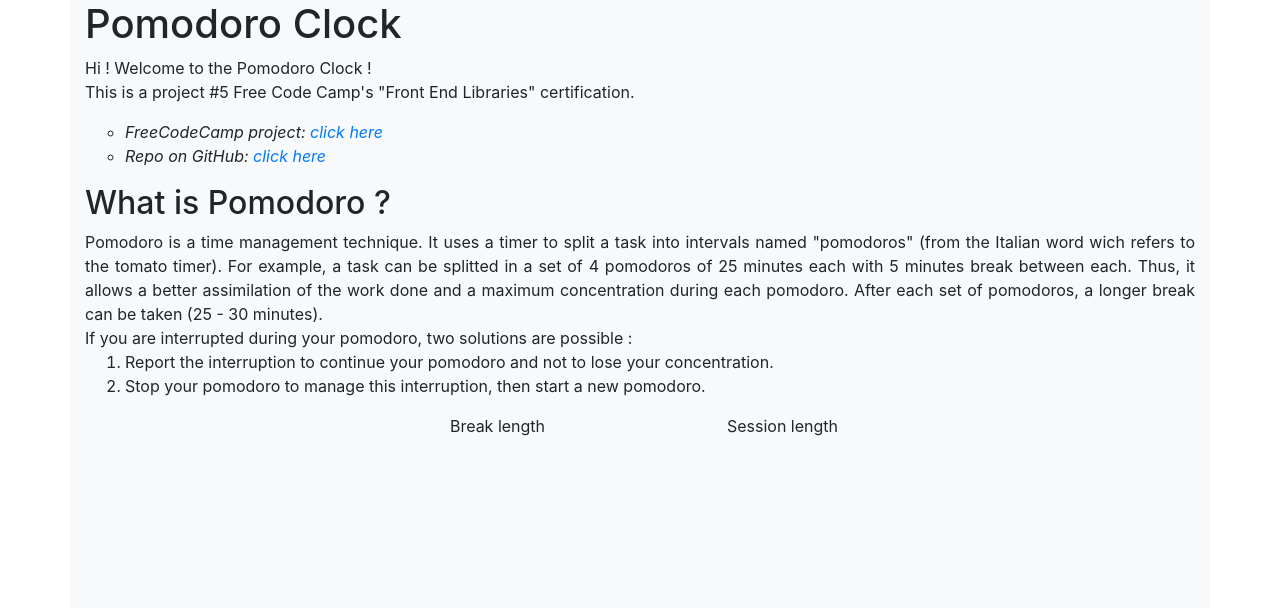
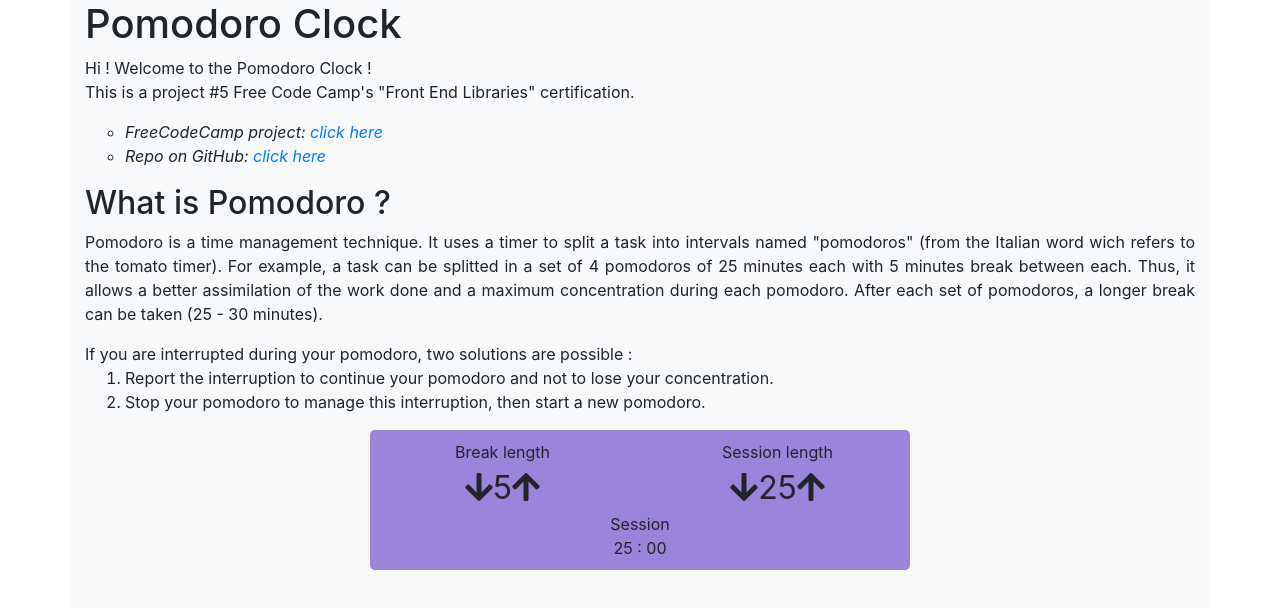
Before and after one commit to Airthee/pomodoro-clock, a React (Create React App) app: page / in a window 1280 px wide. Shown: the top 608 px of the page. Built offline with nearby package versions, Linux system fonts and the light colour scheme.

Commit message:
Improvements
* Add style
* Add timer
* Improve length picker

```diff
--- a/package.json
+++ b/package.json
@@ -3,6 +3,9 @@
   "version": "0.1.0",
   "private": true,
   "dependencies": {
+    "@fortawesome/fontawesome-svg-core": "^1.2.28",
+    "@fortawesome/free-solid-svg-icons": "^5.13.0",
+    "@fortawesome/react-fontawesome": "^0.1.9",
     "@testing-library/jest-dom": "^4.2.4",
     "@testing-library/react": "^9.3.2",
     "@testing-library/user-event": "^7.1.2",
--- a/src/App.tsx
+++ b/src/App.tsx
@@ -18,12 +18,14 @@
               For example, a task can be splitted in a set of 4 pomodoros of 25 minutes each with 5 minutes break between each.
               Thus, it allows a better assimilation of the work done and a maximum concentration during each pomodoro.
               After each set of pomodoros, a longer break can be taken (25 - 30 minutes).<br />
+            </p>
+            <div>
               If you are interrupted during your pomodoro, two solutions are possible :
               <ol>
                 <li>Report the interruption to continue your pomodoro and not to lose your concentration.</li>
                 <li>Stop your pomodoro to manage this interruption, then start a new pomodoro.</li>
               </ol>
-            </p>
+            </div>
           </section>
         </div>
         <Row className="justify-content-center">
--- /dev/null
+++ b/src/components/PomodoroClock.scss
@@ -0,0 +1,6 @@
+.pomodoro-clock {
+  background-color: #9a84dc;
+  padding: 10px;
+  border-radius: 5px;
+  user-select: none;
+}
--- a/src/components/PomodoroClock.tsx
+++ b/src/components/PomodoroClock.tsx
@@ -1,17 +1,90 @@
 import React from 'react';
 import {Row, Col} from 'react-bootstrap';
 import PomodoroLengthPicker from './PomodoroLengthPicker';
+import PomodoroTimer from './PomodoroTimer';
+import './PomodoroClock.scss';
 
-class PomodoroClock extends React.Component {
+type Props = {
+
+};
+
+type State = {
+  breakLength: number,
+  sessionLength: number,
+  timerRunning: boolean
+};
+
+class PomodoroClock extends React.Component<Props, State> {
+  state: State = {
+    breakLength: 5,
+    sessionLength: 25,
+    timerRunning: false
+  };
+
+  constructor(props: Props) {
+    super(props);
+    this.incrementBreak = this.incrementBreak.bind(this);
+    this.decrementBreak = this.decrementBreak.bind(this);
+    this.incrementSession = this.incrementSession.bind(this);
+    this.decrementSession = this.decrementSession.bind(this);
+  }
+
+  incrementBreak() {
+    this.setState((state) => ({
+      breakLength: state.breakLength + 1
+    }));
+  }
+
+  decrementBreak() {
+    if (this.state.breakLength > 1) {
+        this.setState((state) => ({
+        breakLength: state.breakLength - 1
+      }));
+    }
+  }
+
+  incrementSession() {
+    this.setState((state) => ({
+      sessionLength: state.sessionLength + 1
+    }));
+  }
+
+  decrementSession() {
+    if (this.state.sessionLength > 1) {
+      this.setState((state) => ({
+        sessionLength: state.sessionLength - 1
+      }));
+    }
+  }
+
   render() {
     return (
-      <div>
+      <div className="pomodoro-clock">
         <Row>
           <Col>
-            <PomodoroLengthPicker id="break-label">Break length</PomodoroLengthPicker>
+            <PomodoroLengthPicker
+              idPrefix="break"
+              value={this.state.breakLength}
+              onClickIncrement={this.incrementBreak}
+              onClickDecrement={this.decrementBreak}
+            >Break length</PomodoroLengthPicker>
           </Col>
           <Col>
-            <PomodoroLengthPicker id="session-label">Session length</PomodoroLengthPicker>
+            <PomodoroLengthPicker
+              idPrefix="session"
+              value={this.state.sessionLength}
+              onClickIncrement={this.incrementSession}
+              onClickDecrement={this.decrementSession}
+            >Session length</PomodoroLengthPicker>
+          </Col>
+        </Row>
+        <Row>
+          <Col>
+            <PomodoroTimer
+              label="Session"
+              startMinutes={this.state.sessionLength}
+              running={this.state.timerRunning}
+            />
           </Col>
         </Row>
       </div>
--- /dev/null
+++ b/src/components/PomodoroLengthPicker.scss
@@ -0,0 +1,9 @@
+.pomodoro-length-picker {
+  &--value {
+    font-size: 2em;
+  }
+
+  &--arrow {
+    cursor: pointer;
+  }
+}
--- a/src/components/PomodoroLengthPicker.tsx
+++ b/src/components/PomodoroLengthPicker.tsx
@@ -1,15 +1,37 @@
 import React from 'react';
+import { FontAwesomeIcon } from '@fortawesome/react-fontawesome';
+import { faArrowUp, faArrowDown } from '@fortawesome/free-solid-svg-icons';
+import './PomodoroLengthPicker.scss';
 
-type PomodoroLengthPickerProps = {
-  id: string
+type Props = {
+  idPrefix: string,
+  value: number,
+  onClickIncrement: (() => void),
+  onClickDecrement: (() => void)
 };
 
-class PomodoroLengthPicker extends React.Component<PomodoroLengthPickerProps> {
+class PomodoroLengthPicker extends React.Component<Props> {
+  generateId(suffix: string) {
+    return [this.props.idPrefix, suffix].join('-');
+  }
+
   render() {
     return (
-      <div>
-        <div id={this.props.id}>{this.props.children}</div>
-        <div></div>
+      <div className="pomodoro-length-picker">
+        <div id={this.generateId('label')} className="pomodoro-length-picker--label">{this.props.children}</div>
+        <div className="d-flex justify-content-center align-items-center">
+          <span id={this.generateId('increment')} className="pomodoro-length-picker--arrow" onClick={this.props.onClickDecrement}>
+            <FontAwesomeIcon icon={faArrowDown} size="2x" />
+          </span>
+
+          <span id={this.generateId('length')} className="pomodoro-length-picker--value">
+            {this.props.value}
+          </span>
+
+          <span id={this.generateId('decrement')} className="pomodoro-length-picker--arrow" onClick={this.props.onClickIncrement}>
+            <FontAwesomeIcon icon={faArrowUp} size="2x" />
+          </span>
+        </div>
       </div>
     );
   }
--- /dev/null
+++ b/src/components/PomodoroTimer.tsx
@@ -0,0 +1,56 @@
+import React from 'react';
+
+type Props = {
+  label: string,
+  running: boolean,
+} & Required<DefaultProps>;
+
+type DefaultProps = {
+  startMinutes: number,
+  startSeconds: number,
+  onChange: ((minutes: number, seconds: number) => void)
+};
+
+type State = {
+  minutes: number,
+  seconds: number,
+};
+
+class PomodoroTimer extends React.Component<Props, State> {
+  static defaultProps: DefaultProps = {
+    startMinutes: 0,
+    startSeconds: 0,
+    onChange: () => {}
+  };
+
+  constructor(props: Props) {
+    super(props);
+    this.state = {
+      minutes: this.props.startMinutes,
+      seconds: this.props.startSeconds
+    };
+  }
+
+  renderTimeLeft() {
+    const formattedMinutes = String(this.state.minutes).padStart(2, '0');
+    const formattedSeconds = String(this.state.seconds).padStart(2, '0');
+    return (
+      <div id="time-left">
+        <span>{formattedMinutes}</span>
+        <span> : </span>
+        <span>{formattedSeconds}</span>
+      </div>
+    );
+  }
+
+  render() {
+    return (
+      <div>
+        <div id="timer-label">{this.props.label}</div>
+        {this.renderTimeLeft()}
+      </div>
+    );
+  }
+}
+
+export default PomodoroTimer;
```
Also changed, not shown: 1 other file (tests, documents, lock files or other folders).
